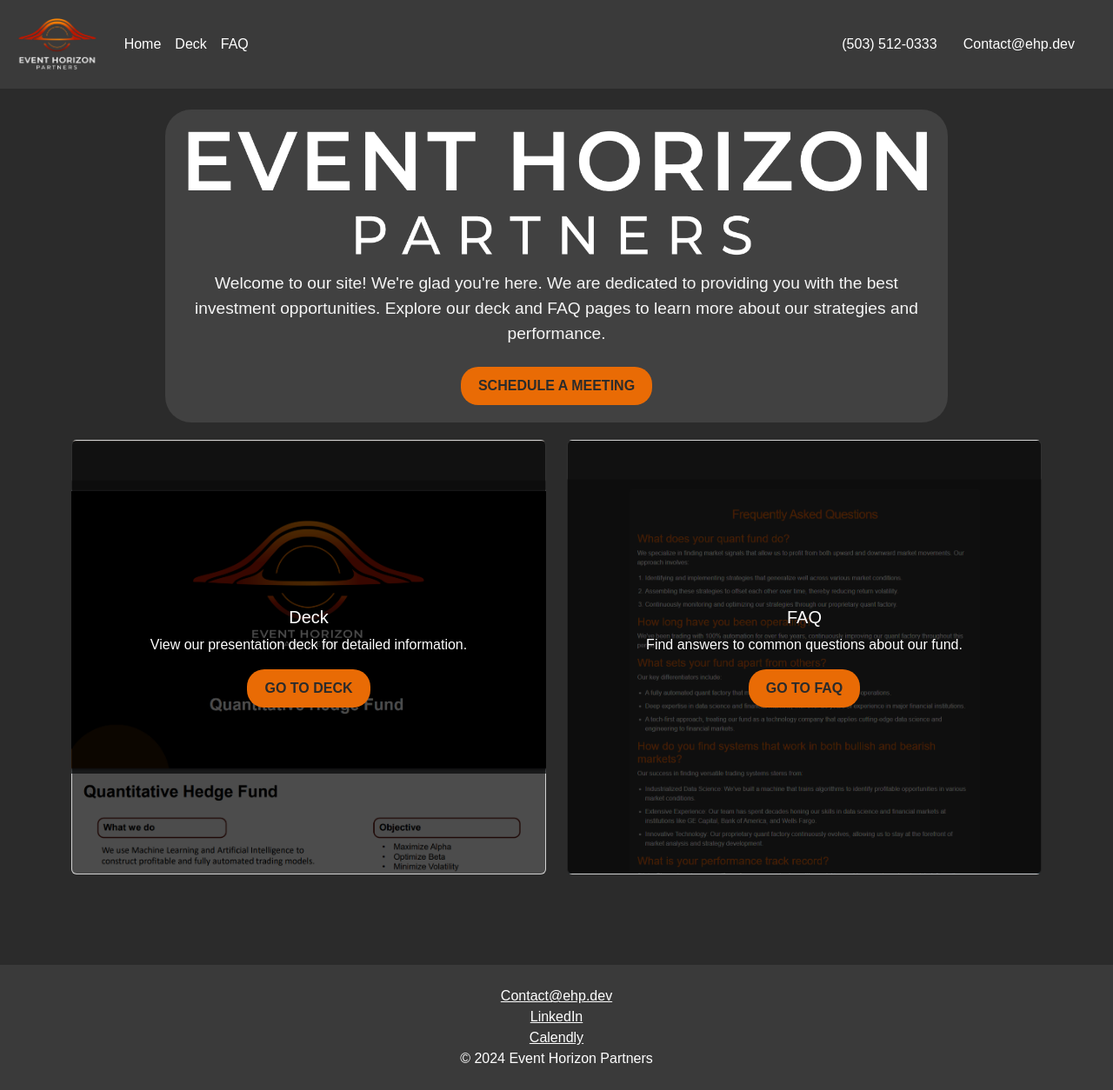
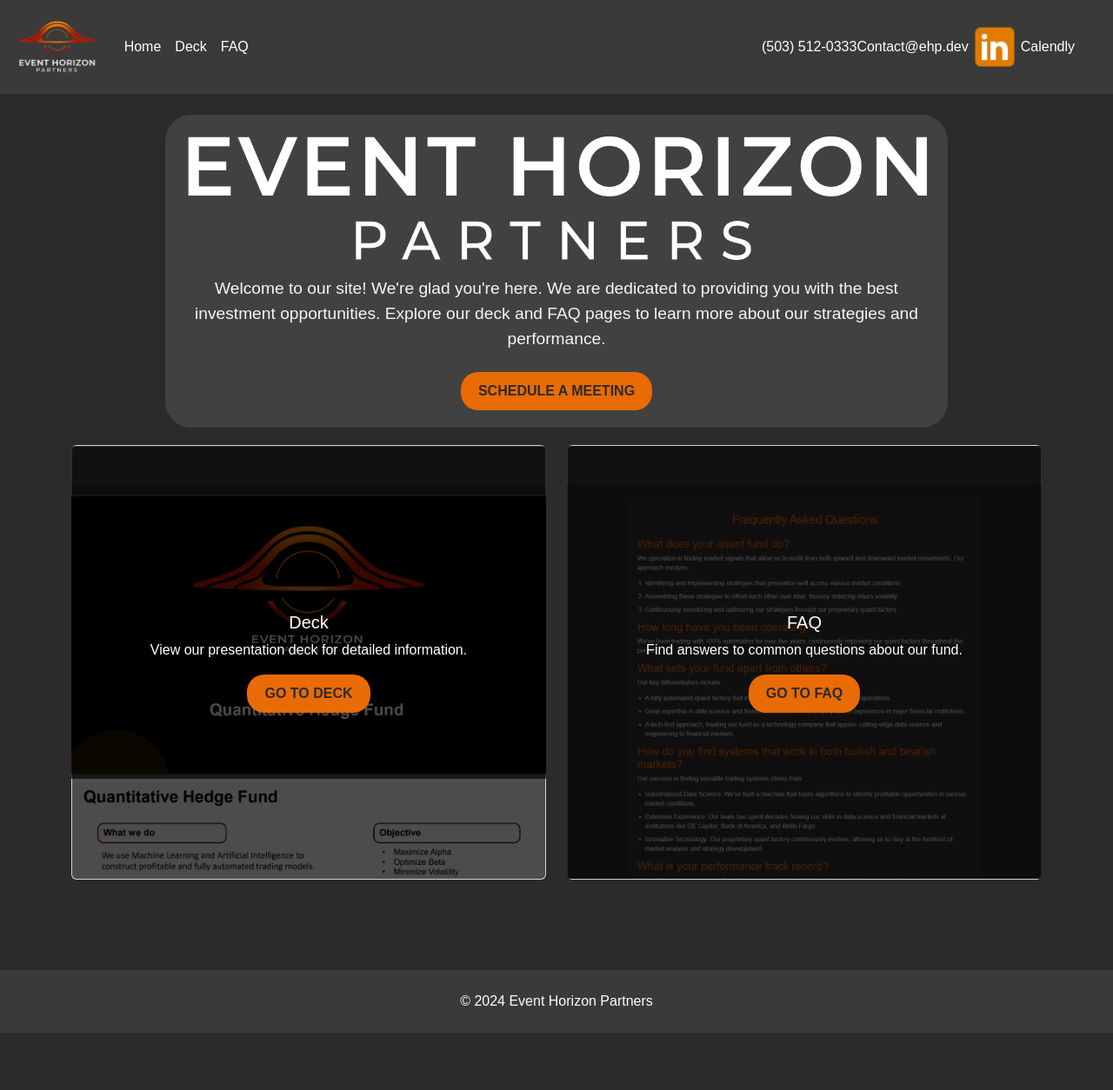
Before and after one commit to EventHorizonPartners/Investor_Relations, a Jekyll site: the page built from index.markdown, in a window 1280 px wide. Shown: the whole page at 87% size. Built offline with Jekyll 4.4.1, drawn with Linux system fonts in a browser that asks for light colours; after the commit the page ends 1188 px from its top, so only the background shows below that.

Commit message:
navbar and footer changes

```diff
--- a/_includes/header.html
+++ b/_includes/header.html
@@ -23,6 +23,8 @@
         <span class="navbar-text">
           <a class="nav-link" href="tel:+15035120333">(503) 512-0333</a>
           <a class="nav-link" href="mailto:roger.parkinson@ehp.dev">Contact@ehp.dev</a>
+          <a class="nav-link " href="https://www.linkedin.com/company/event-horizon-partners/about/"><img src="{{ site.baseurl }}/assets/images/linkedin_icon.png" alt="LinkedIn"></a>
+          <a class="nav-link" href="https://calendly.com/roger-parkinson-ehp/30min">Calendly</a>
         </span>
       </div>
     </div>
--- a/_layouts/default.html
+++ b/_layouts/default.html
@@ -15,11 +15,6 @@
       <div class="container">
         <div class="row justify-content-center align-items-center">
           <div class="col-auto">
-            <div>
-              <a href="mailto:roger.parkinson@ehp.dev" class="text-white">Contact@ehp.dev</a>
-            </div>
-            <div><a href="https://www.linkedin.com/company/event-horizon-partners/about/" class="text-white">LinkedIn</a></div>
-            <div><a href="https://calendly.com/roger-parkinson-ehp/30min" class="text-white">Calendly</a></div>
             <p class="mb-0">&copy; 2024 Event Horizon Partners</p> <!-- Moved &copy; text here -->
           </div>
         </div>
--- a/assets/css/style.css
+++ b/assets/css/style.css
@@ -83,7 +83,7 @@ footer img.footer-logo  {
 .navbar-text {
   display: flex;
   align-items: center; /* This ensures vertical alignment is centered */
-  gap: 30px; /* Adjusts the space between the telephone number and email */
+  /*gap: 30px; /* Adjusts the space between the telephone number and email */
   margin-right: 2rem;
 }
 /* Welcome Banner */
@@ -97,7 +97,7 @@ footer img.footer-logo  {
 }
 
 .welcome-banner img {
-  width: 300px; /* 200% larger */
+  width: 200px;
   height: auto;
   display: block;
   margin: 0 auto;
```
Also changed, not shown: assets/images/linkedin_icon.png (added).
